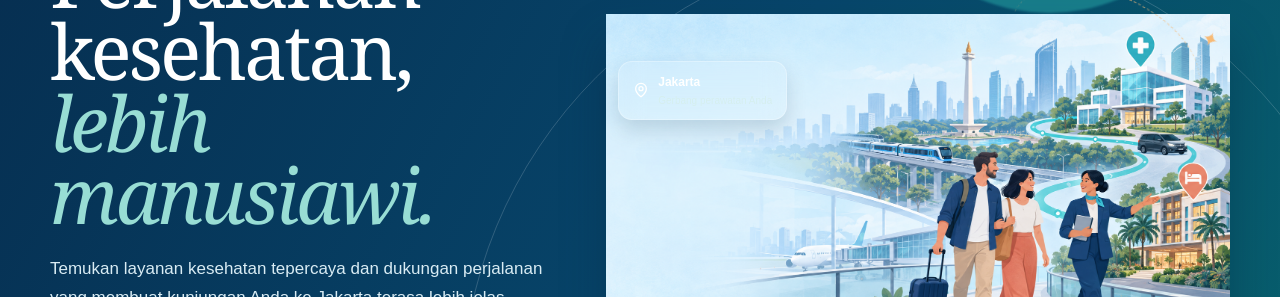
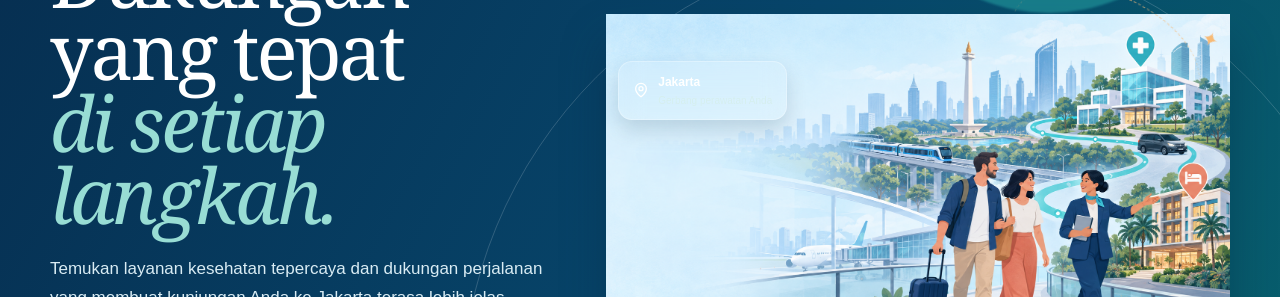
Before and after one commit to fajars97-cpu/jakarta-health-journey, a Next.js app: page / in a window 1280 px wide. Shown: the part 266-563 px from the top of the page. Built offline with nearby package versions, Linux system fonts and the light colour scheme; no server answers.

Commit message:
fix: align hero tagline across languages

```diff
--- a/src/app/page.tsx
+++ b/src/app/page.tsx
@@ -13,9 +13,9 @@
 export default function Home() {
   const { isEnglish } = useLanguage();
   const copy = isEnglish ? {
-    eyebrow: "JAKARTA, CARE BEYOND BORDERS", title: <>Health journeys,<br /><em>made human.</em></>, intro: "Find trusted healthcare services and travel support to make your visit to Jakarta clearer, more comfortable, and more in your control.", explore: "Start exploring", support: "View travel support", verified: "Verified partners", public: "Public, non-clinical information", journeyEyebrow: "SEAMLESS BY DESIGN", journeyTitle: <>One city.<br />A more confident journey.</>, journeyCopy: "Each step connects your healthcare needs with Jakarta’s warmth and energy.", confidenceEyebrow: "A PUBLIC SERVICE, DESIGNED WITH CARE", confidenceTitle: <>Made for the<br /><em>whole journey.</em></>, confidenceCopy: "A good healthcare journey starts with clear information, responsible choices, and a genuine sense of welcome.", partner: "Explore partners", welcome: "WELCOME TO JAKARTA", welcomeTitle: <>Care can feel<br />like a warm welcome.</>, cityNote: "Your care gateway", verifiedNote: "Built for your confidence", alt: "Illustration of a Jakarta health journey with Monas, transport, hotels, and healthcare facilities."
+    eyebrow: "JAKARTA, CARE BEYOND BORDERS", title: <>The right support<br /><em>at every step.</em></>, intro: "Find trusted healthcare services and travel support to make your visit to Jakarta clearer, more comfortable, and more in your control.", explore: "Start exploring", support: "View travel support", verified: "Verified partners", public: "Public, non-clinical information", journeyEyebrow: "SEAMLESS BY DESIGN", journeyTitle: <>One city.<br />A more confident journey.</>, journeyCopy: "Each step connects your healthcare needs with Jakarta’s warmth and energy.", confidenceEyebrow: "A PUBLIC SERVICE, DESIGNED WITH CARE", confidenceTitle: <>Made for the<br /><em>whole journey.</em></>, confidenceCopy: "A good healthcare journey starts with clear information, responsible choices, and a genuine sense of welcome.", partner: "Explore partners", welcome: "WELCOME TO JAKARTA", welcomeTitle: <>Care can feel<br />like a warm welcome.</>, cityNote: "Your care gateway", verifiedNote: "Built for your confidence", alt: "Illustration of a Jakarta health journey with Monas, transport, hotels, and healthcare facilities."
   } : {
-    eyebrow: "JAKARTA, PERAWATAN MELAMPAUI BATAS", title: <>Perjalanan kesehatan,<br /><em>lebih manusiawi.</em></>, intro: "Temukan layanan kesehatan tepercaya dan dukungan perjalanan yang membuat kunjungan Anda ke Jakarta terasa lebih jelas, nyaman, dan terkendali.", explore: "Mulai jelajahi", support: "Lihat dukungan perjalanan", verified: "Mitra terverifikasi", public: "Informasi publik, non-klinis", journeyEyebrow: "DIRANCANG TANPA RUMIT", journeyTitle: <>Satu kota.<br />Perjalanan yang lebih mantap.</>, journeyCopy: "Setiap langkah menghubungkan kebutuhan kesehatan Anda dengan keramahan dan energi Jakarta.", confidenceEyebrow: "LAYANAN PUBLIK, DIRANCANG DENGAN KEPEDULIAN", confidenceTitle: <>Untuk seluruh<br /><em>perjalanan Anda.</em></>, confidenceCopy: "Perjalanan kesehatan yang baik dimulai dari informasi yang jelas, pilihan yang bertanggung jawab, dan sambutan yang tulus.", partner: "Jelajahi mitra", welcome: "SELAMAT DATANG DI JAKARTA", welcomeTitle: <>Perawatan bisa terasa<br />seperti sambutan hangat.</>, cityNote: "Gerbang perawatan Anda", verifiedNote: "Dibuat agar Anda lebih yakin", alt: "Ilustrasi perjalanan kesehatan di Jakarta dengan Monas, transportasi, hotel, dan fasilitas kesehatan."
+    eyebrow: "JAKARTA, PERAWATAN MELAMPAUI BATAS", title: <>Dukungan yang tepat<br /><em>di setiap langkah.</em></>, intro: "Temukan layanan kesehatan tepercaya dan dukungan perjalanan yang membuat kunjungan Anda ke Jakarta terasa lebih jelas, nyaman, dan terkendali.", explore: "Mulai jelajahi", support: "Lihat dukungan perjalanan", verified: "Mitra terverifikasi", public: "Informasi publik, non-klinis", journeyEyebrow: "ALUR YANG TERARAH", journeyTitle: <>Satu kota.<br />Perjalanan kesehatan yang lebih terarah.</>, journeyCopy: "Dari menemukan layanan hingga tiba di Jakarta, setiap langkah membantu Anda menyiapkan perjalanan dengan lebih jelas.", confidenceEyebrow: "LAYANAN PUBLIK, DIRANCANG DENGAN KEPEDULIAN", confidenceTitle: <>Untuk seluruh<br /><em>perjalanan Anda.</em></>, confidenceCopy: "Perjalanan kesehatan yang baik dimulai dari informasi yang jelas, pilihan yang bertanggung jawab, dan sambutan yang tulus.", partner: "Jelajahi mitra", welcome: "SELAMAT DATANG DI JAKARTA", welcomeTitle: <>Perawatan bisa terasa<br />seperti sambutan hangat.</>, cityNote: "Gerbang perawatan Anda", verifiedNote: "Dibuat agar Anda lebih yakin", alt: "Ilustrasi perjalanan kesehatan di Jakarta dengan Monas, transportasi, hotel, dan fasilitas kesehatan."
   };
   const journey = isEnglish ? [["01", "Explore", "Find verified facilities and services."], ["02", "Plan", "Choose services and travel support."], ["03", "Connect", "Send a secure non-clinical inquiry."], ["04", "Arrive", "Continue your journey with confidence."]] : journeySteps;
   const values = isEnglish ? [[ShieldCheck, "Trusted choices", "Partners are reviewed before appearing in the public directory."], [Compass, "You stay in control", "Compare options and contact services based on your own needs."], [CheckCircle2, "Guided support", "Plan care and travel without losing control of the journey."]] : valueCards;
```
